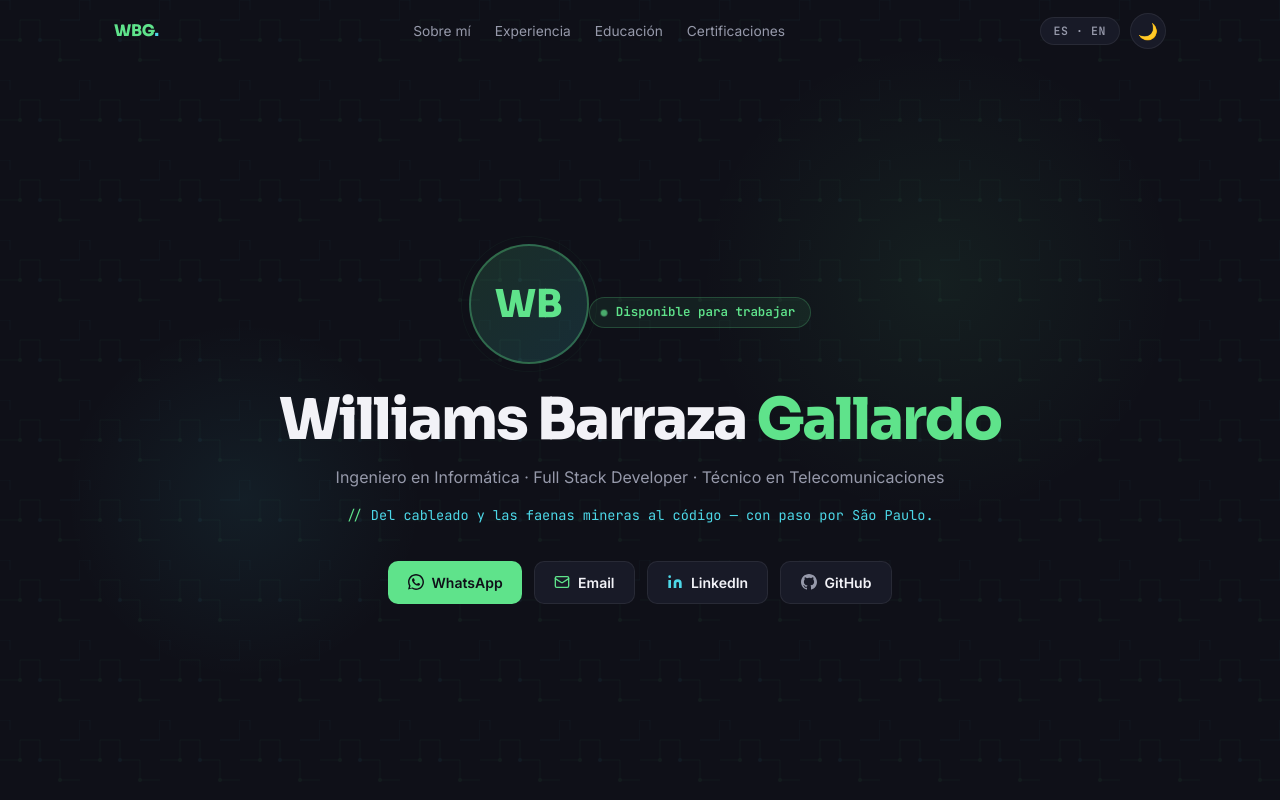
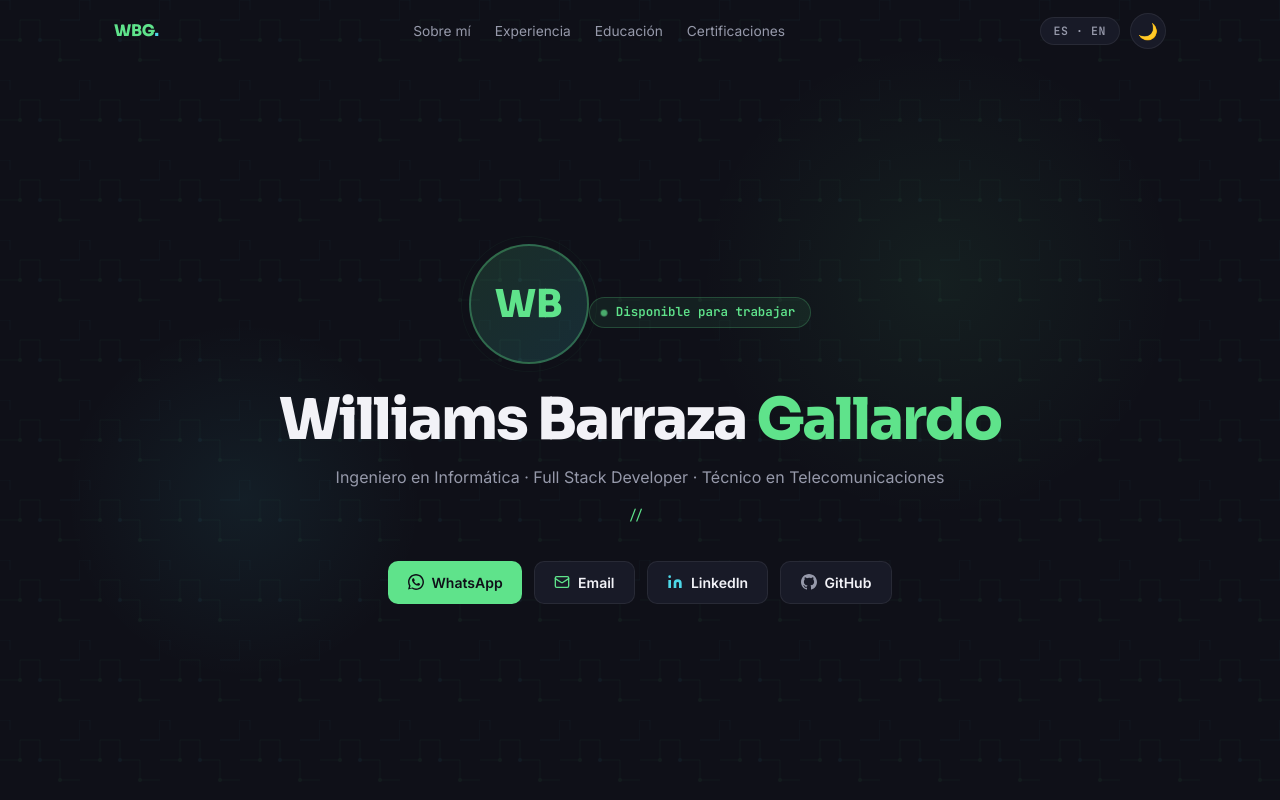
Before and after one commit to nediakX/PersonalAboutMePage, a React (Vite) app: page / in a window 1280 px wide. Shown: the top 800 px of the page. Built offline with nearby package versions, Linux system fonts and the light colour scheme; the HTML template or start-up script is replaced by a standard one.

Commit message:
Update App.tsx

```diff
--- a/src/App.tsx
+++ b/src/App.tsx
@@ -36,7 +36,6 @@ const TR = {
     navIds: ['about', 'experience', 'education', 'certifications', 'contact'],
     available: 'Disponible para trabajar',
     subtitle: 'Ingeniero en Informática · Full Stack Developer · Técnico en Telecomunicaciones',
-    tagline: 'Del cableado y las faenas mineras al código — con paso por São Paulo.',
     aboutTitle: 'Sobre mí',
     aboutText: 'Ingeniero en Informática y Analista Programador con perfil híbrido que conecta el desarrollo full-stack con la infraestructura de telecomunicaciones. 24 años, Chile — con experiencia real en terreno, resolviendo problemas tanto a nivel de código como de hardware y conectividad, asegurando la continuidad de servicios TI en entornos críticos como la minería. Disponible para trabajar en terreno o de forma remota/internacional.',
     expTitle: 'Experiencia',
@@ -57,7 +56,6 @@ const TR = {
     navIds: ['about', 'experience', 'education', 'certifications', 'contact'],
     available: 'Available for work',
     subtitle: 'Computer Engineer · Full Stack Developer · Telecommunications Technician',
-    tagline: 'From the field and mining sites to full-stack code — with a stop in São Paulo.',
     aboutTitle: 'About Me',
     aboutText: 'Computer Engineer and Systems Analyst with a hybrid profile bridging full-stack development and telecommunications infrastructure. 24 years old, Chile — with real field experience solving problems at code, hardware, and connectivity levels, ensuring IT service continuity in critical environments like mining operations. Open to on-site or remote/international roles.',
     expTitle: 'Experience',
```
